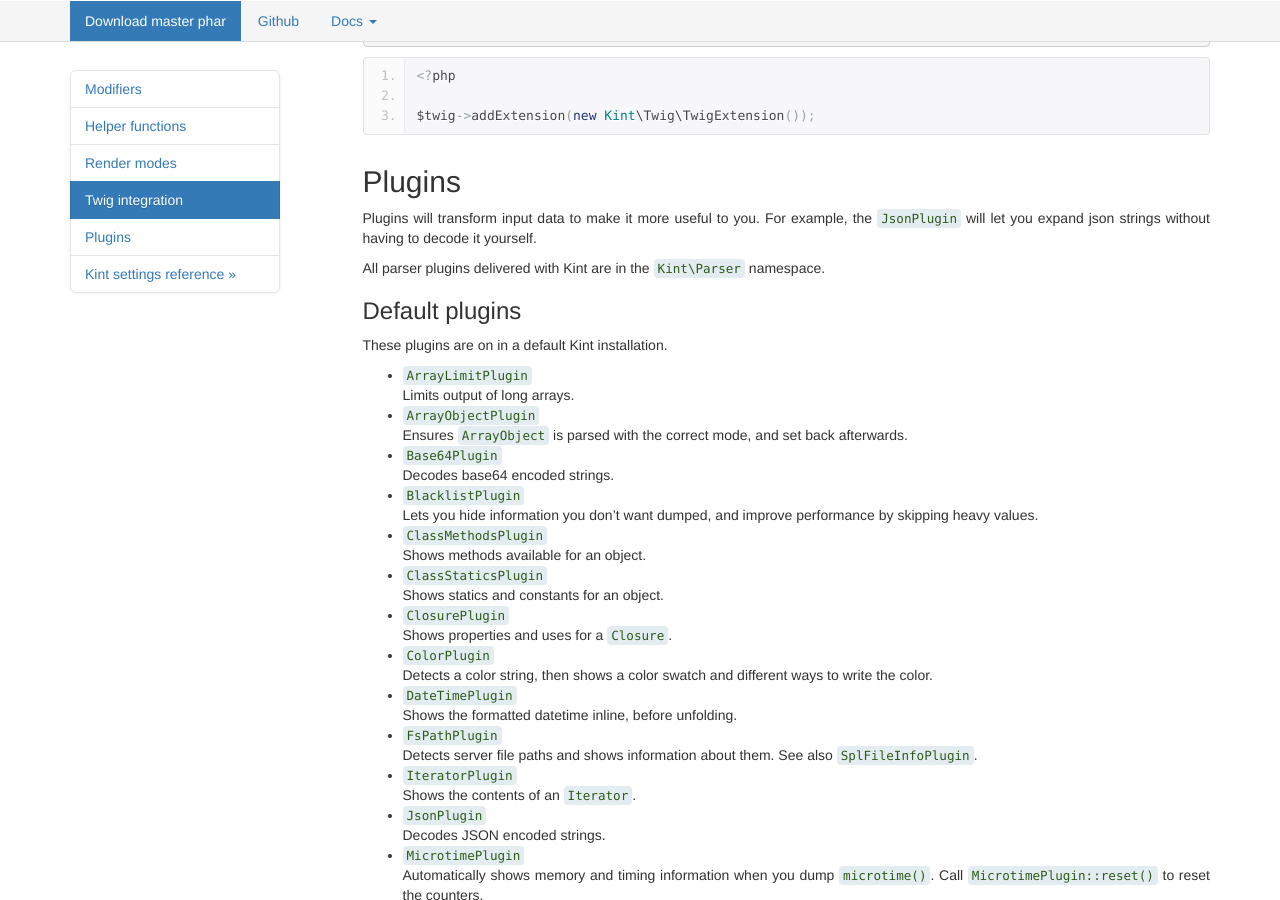
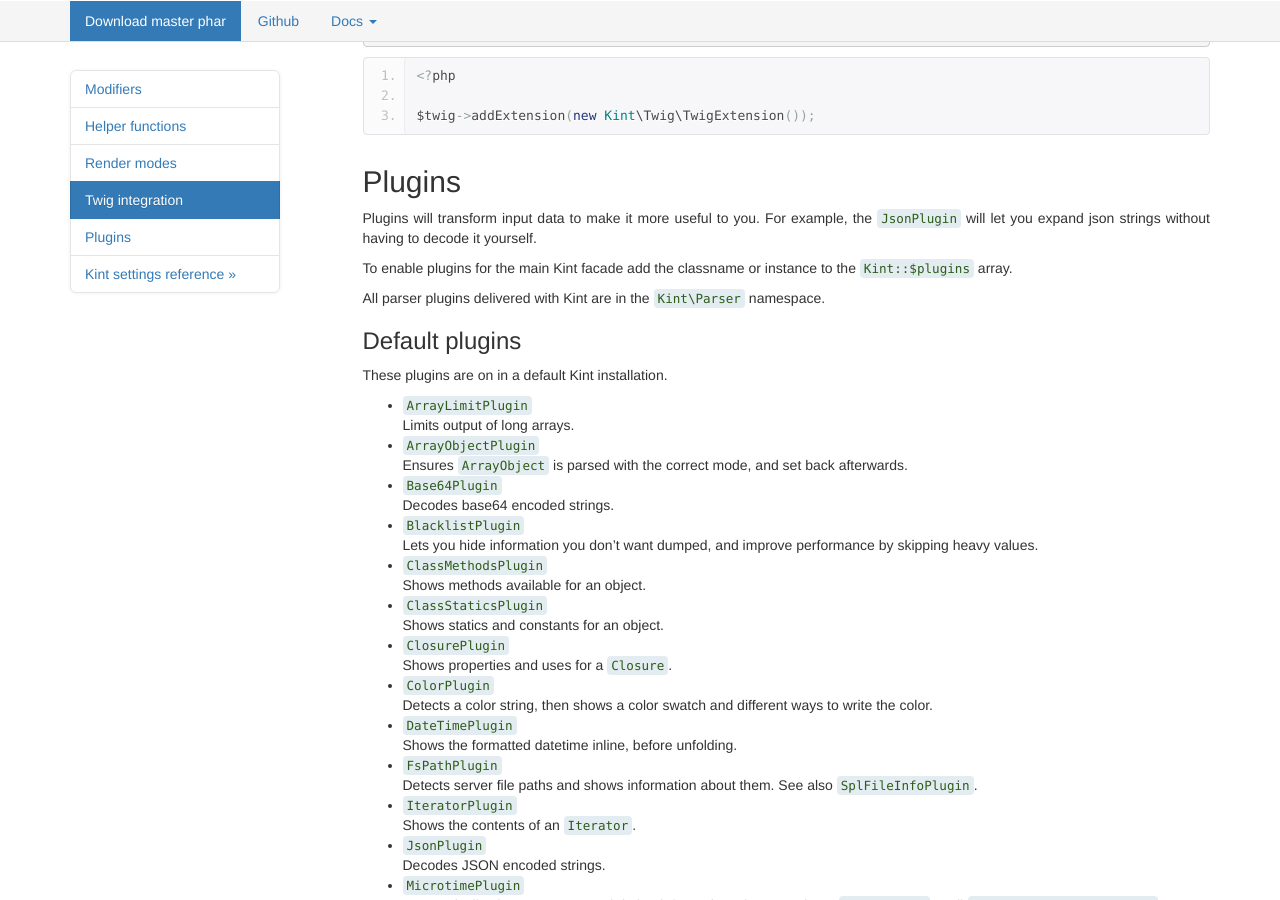
Before and after one commit to kint-php/kint, a Jekyll site: the page built from advanced.md, in a window 1280 px wide and 900 px high, scrolled down 2466 px. Built offline with Jekyll 4.4.1, drawn with Linux system fonts in a browser that asks for light colours; nearby versions of some CDN libraries.

Commit message:
Add note to plugins section showing how to enable plugins
Fixes #395

```diff
--- a/advanced.md
+++ b/advanced.md
@@ -147,6 +147,8 @@ $twig->addExtension(new Kint\Twig\TwigExtension());
 
 Plugins will transform input data to make it more useful to you. For example, the `JsonPlugin` will let you expand json strings without having to decode it yourself.
 
+To enable plugins for the main Kint facade add the classname or instance to the `Kint::$plugins` array.
+
 All parser plugins delivered with Kint are in the `Kint\Parser` namespace.
 
 ### Default plugins
```
